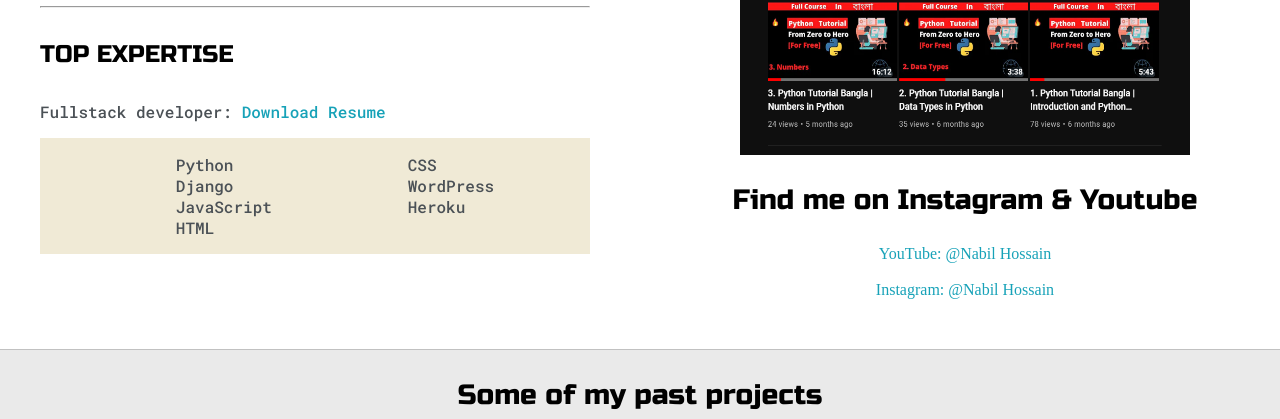
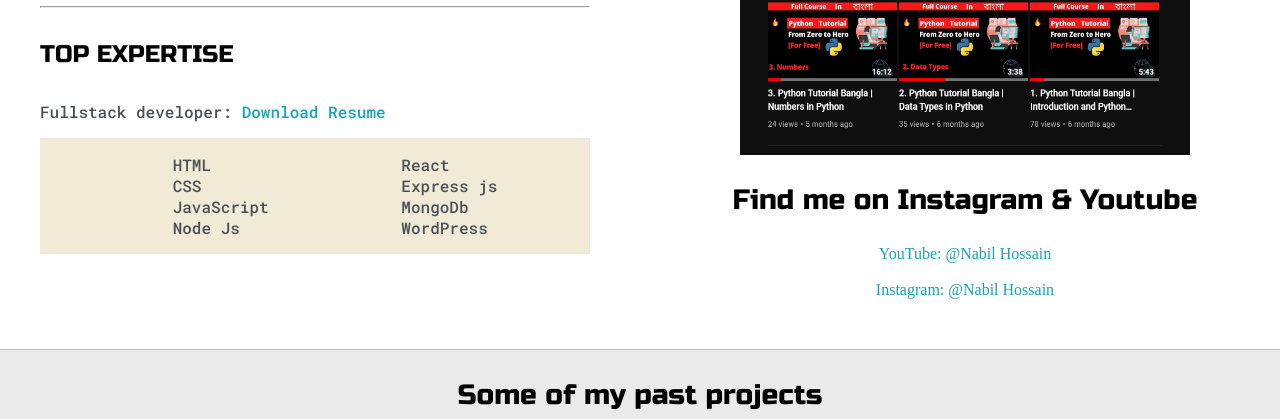
Before and after one commit to Nabil-Hossain-NBL/NabilPortfolio, a plain HTML site: page index.html in a window 1280 px wide. Shown: the part 909-1328 px from the top of the page. Drawn offline with Linux system fonts and the light colour scheme; a script that the page names is missing.

Commit message:
second commit

```diff
--- a/index.html
+++ b/index.html
@@ -91,16 +91,17 @@
 
                     <div id="skills">
                         <ul>
-                            <li>Python</li>
-                            <li>Django</li>
+                            <li>HTML</li>
+                            <li>CSS</li>
                             <li>JavaScript</li>
-                            <li>HTML</li>
+                            <li>Node Js</li>
                         </ul>
 
                         <ul>
-                            <li>CSS</li>
+                            <li>React</li>
+                            <li>Express js</li>
+                            <li>MongoDb</li>
                             <li>WordPress</li>
-                            <li>Heroku</li>
                         </ul>
 
                     </div>
```
